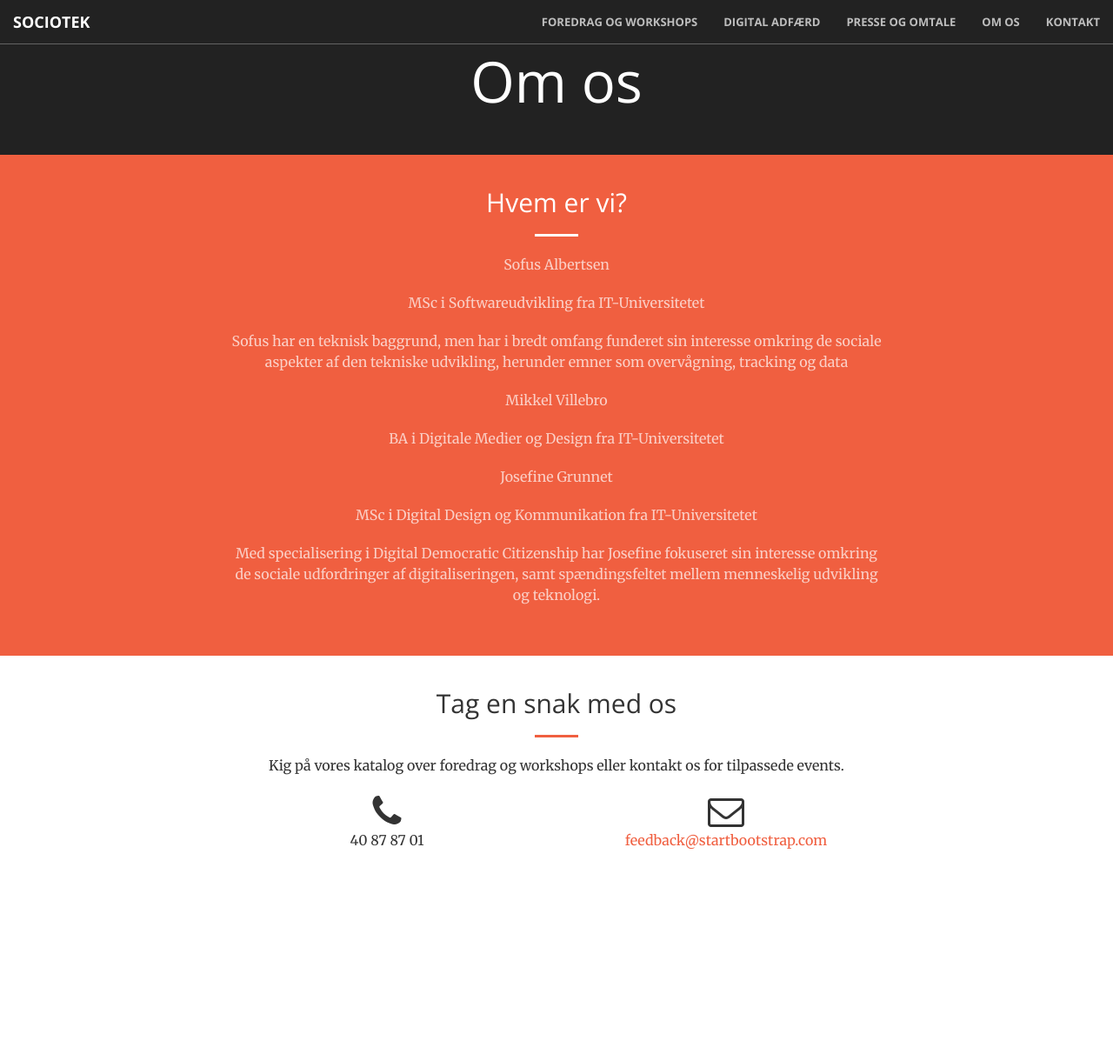
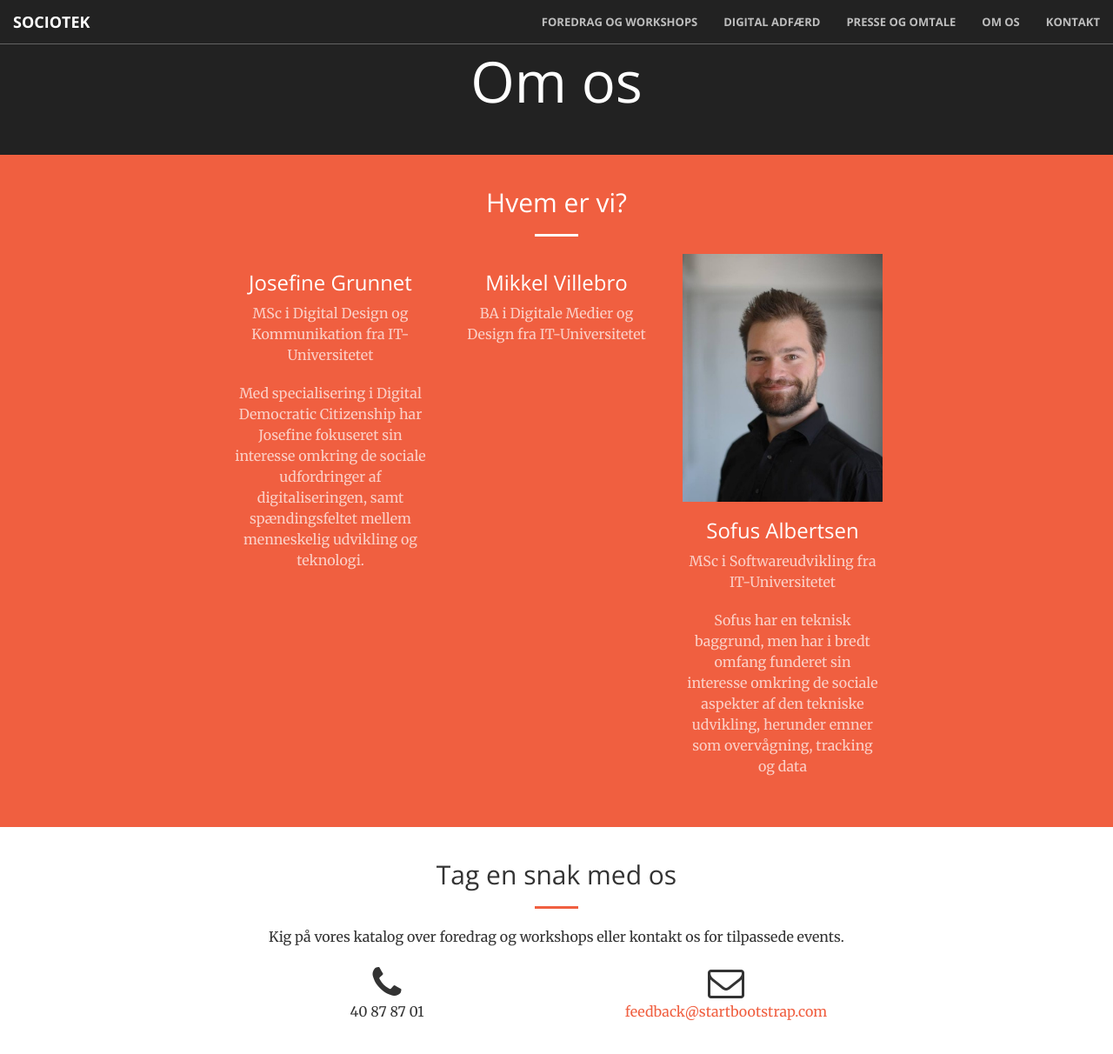
Before and after one commit to sociotek/sociotek.github.io, a Jekyll site: the page built from about.html, in a window 1280 px wide and 1233 px high. Shown: the top 1212 px of the window at 87% size. Built offline with Jekyll 4.4.1, drawn with Linux system fonts in a browser that asks for light colours.

Commit message:
improved about page

```diff
--- a/_config.yml
+++ b/_config.yml
@@ -1,2 +1,3 @@
 collections:
   portfolio:
+  people:
--- a/about.html
+++ b/about.html
@@ -8,14 +8,20 @@ title: Om os
 			<div class="col-lg-8 col-lg-offset-2 text-center">
 				<h2 class="section-heading">Hvem er vi?</h2>
 				<hr class="light">
-				<p class="text-faded">Sofus Albertsen</p>
-				<p class="text-faded">MSc i Softwareudvikling fra IT-Universitetet</p>
-				<p class="text-faded">Sofus har en teknisk baggrund, men har i bredt omfang funderet sin interesse omkring de sociale aspekter af den tekniske udvikling, herunder emner som overvågning, tracking og data  </p>
-				<p class="text-faded">Mikkel Villebro</p>
-				<p class="text-faded">BA i Digitale Medier og Design fra IT-Universitetet</p>
-				<p class="text-faded">Josefine Grunnet</p>
-				<p class="text-faded">MSc i Digital Design og Kommunikation fra IT-Universitetet</p>
-				<p class="text-faded">Med specialisering i Digital Democratic Citizenship har Josefine fokuseret sin interesse omkring de sociale udfordringer af digitaliseringen, samt spændingsfeltet mellem menneskelig udvikling og teknologi.</p>
+				<div class="row">
+					{% for person in site.people %}
+					<div class="col-lg-4 text-center">
+						{% if person.image_path %}
+						<img src="{{person.image_path}}" alt="" class="img-responsive"></img>
+						{% endif %}
+					<h3>{{ person.name }}</h3>
+					<p class="text-faded">{{ person.profession }}</p>
+					<p class="text-faded">{{ person.description }}</p>
+					</div>
+					{% endfor %}
+					</div>
+				</div>
+
 			</div>
 		</div>
 	</div>
```
Also changed, not shown: _people/josefine.md (added, +5 -0 lines), _people/mikkel.md (added, +5 -0 lines), _people/sofus.md (added, +6 -0 lines), img/profile/sofus.jpg (added).
